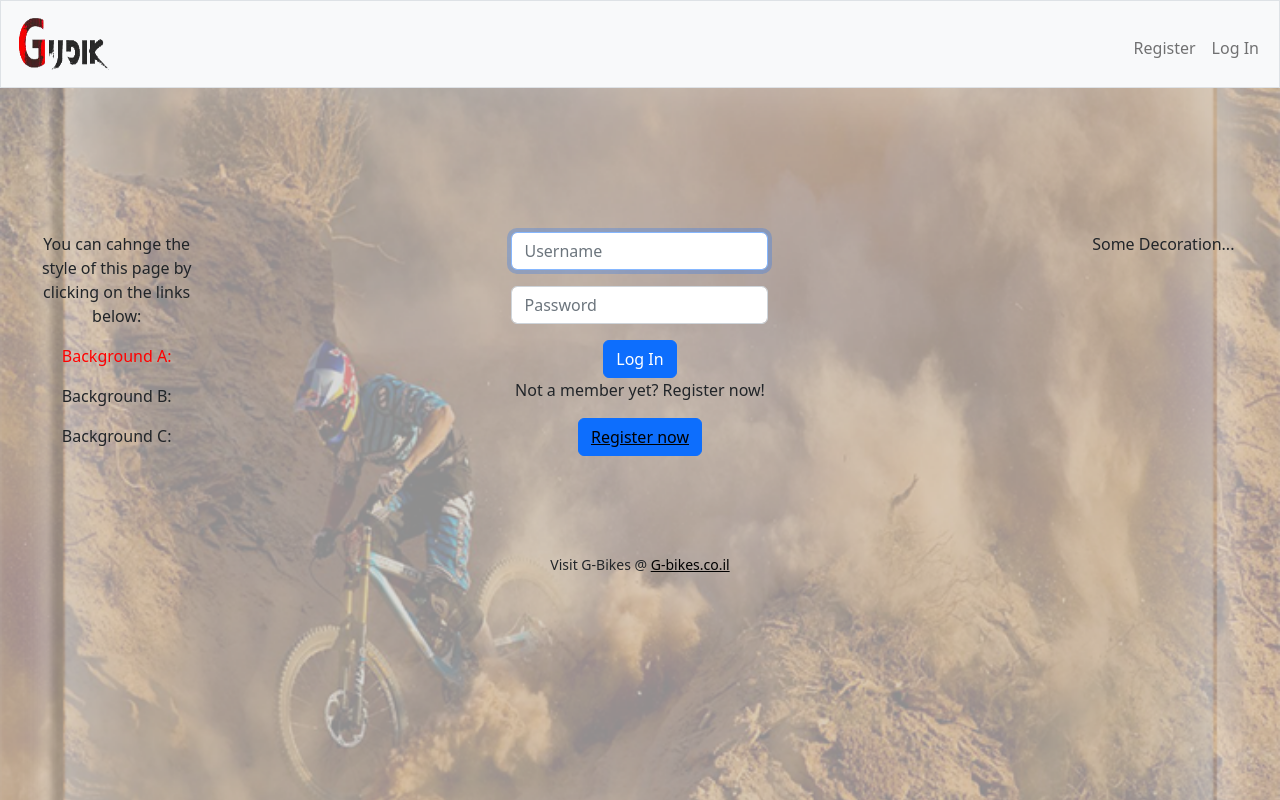
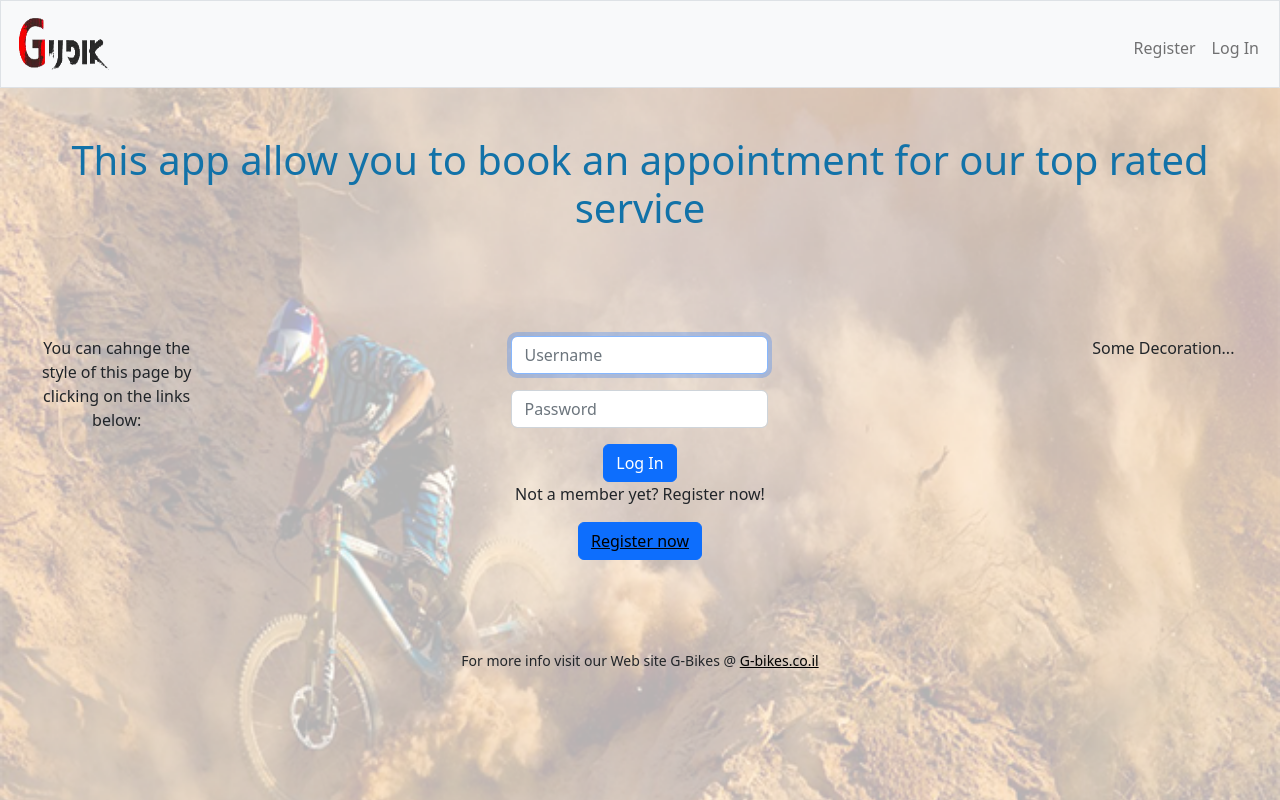
Before and after one commit to Dgoralkin/MyProject, a Flask app: page /login in a window 1280 px wide. Run offline with Flask 2, Linux system fonts and the light colour scheme.

Commit message:
end of login page

```diff
--- a/static/styles.css
+++ b/static/styles.css
@@ -44,7 +44,7 @@ span
 .Background
 {
     background-image: url("/static/Background.png");
-    background-color: #cccccc;
+    background-color: #ffffff;
     background-repeat: no-repeat; /* Do not repeat the image */
     background-size: cover; /* Resize the background image to cover the entire container */
 }
--- a/templates/layout.html
+++ b/templates/layout.html
@@ -85,7 +85,7 @@
 
         <footer class="mb-5 small text-center">
             <br><br>
-            Visit G-Bikes @ <a href="https://www.g-bikes.co.il/" target="_blank">G-bikes.co.il</a>
+            For more info visit our Web site G-Bikes @ <a href="https://www.g-bikes.co.il/" target="_blank">G-bikes.co.il</a>
         </footer>
 
     </body>
--- a/templates/login.html
+++ b/templates/login.html
@@ -6,6 +6,9 @@
 
 
 {% block header %}
+<div class="col text-center">
+    <h1>This app allow you to book an appointment for our top rated service</h1>
+</div>
 {% endblock %}
 
 
@@ -18,9 +21,6 @@
         <!-- Left side container -->
         <div class="col-sm-2 sidenav1">
             <p id="P1_left">You can cahnge the style of this page by clicking on the links below:</p>
-            <p id="P2_left" onclick="changePic(event)" style="color:red;">Background A:</p>
-            <p id="P3_left" onclick="changePic(event)">Background B:</p>
-            <p id="P4_left" onclick="changePic(event)">Background C:</p>
         </div>
 
         <!-- Main -->
```
Also changed, not shown: static/Background.png.
